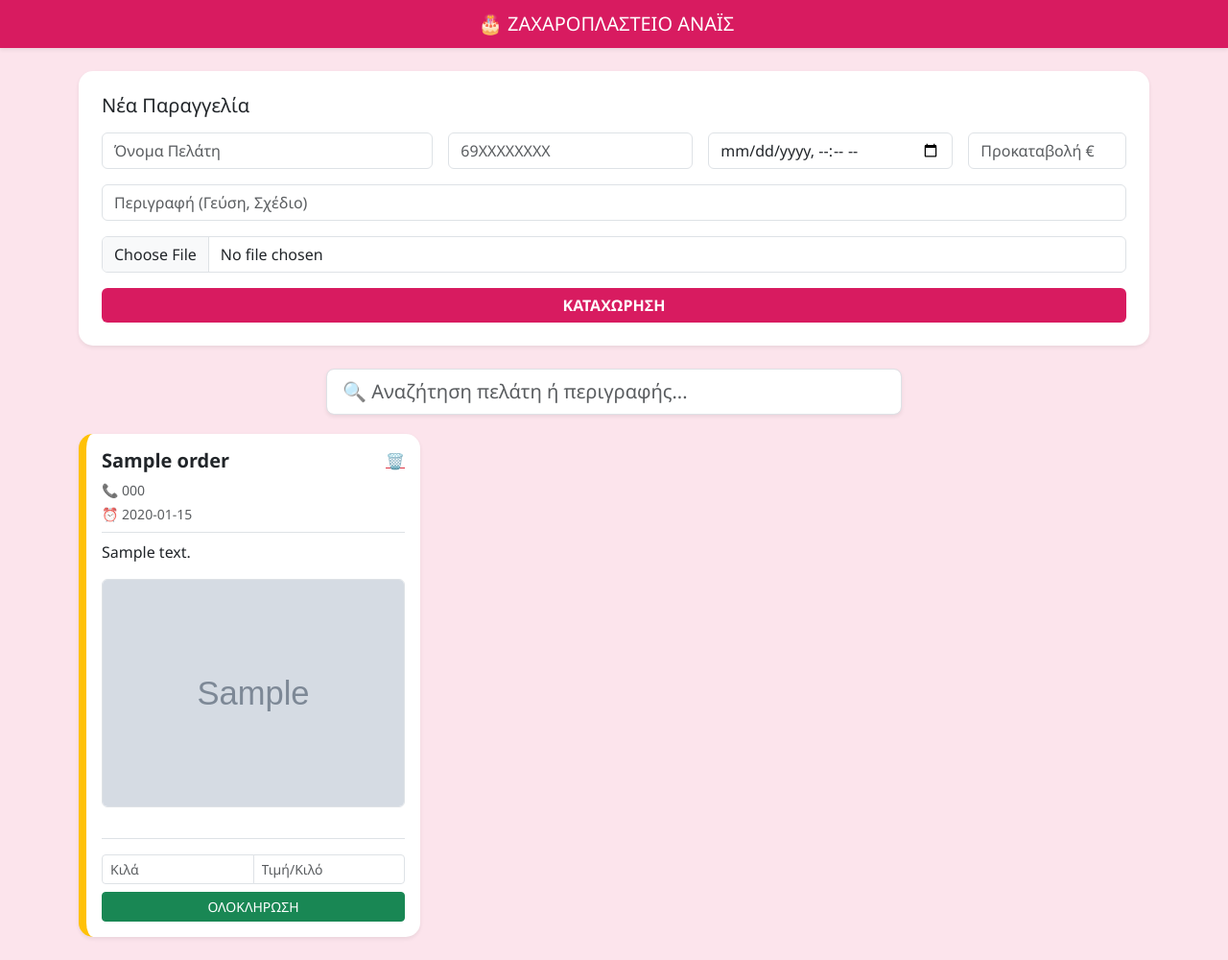
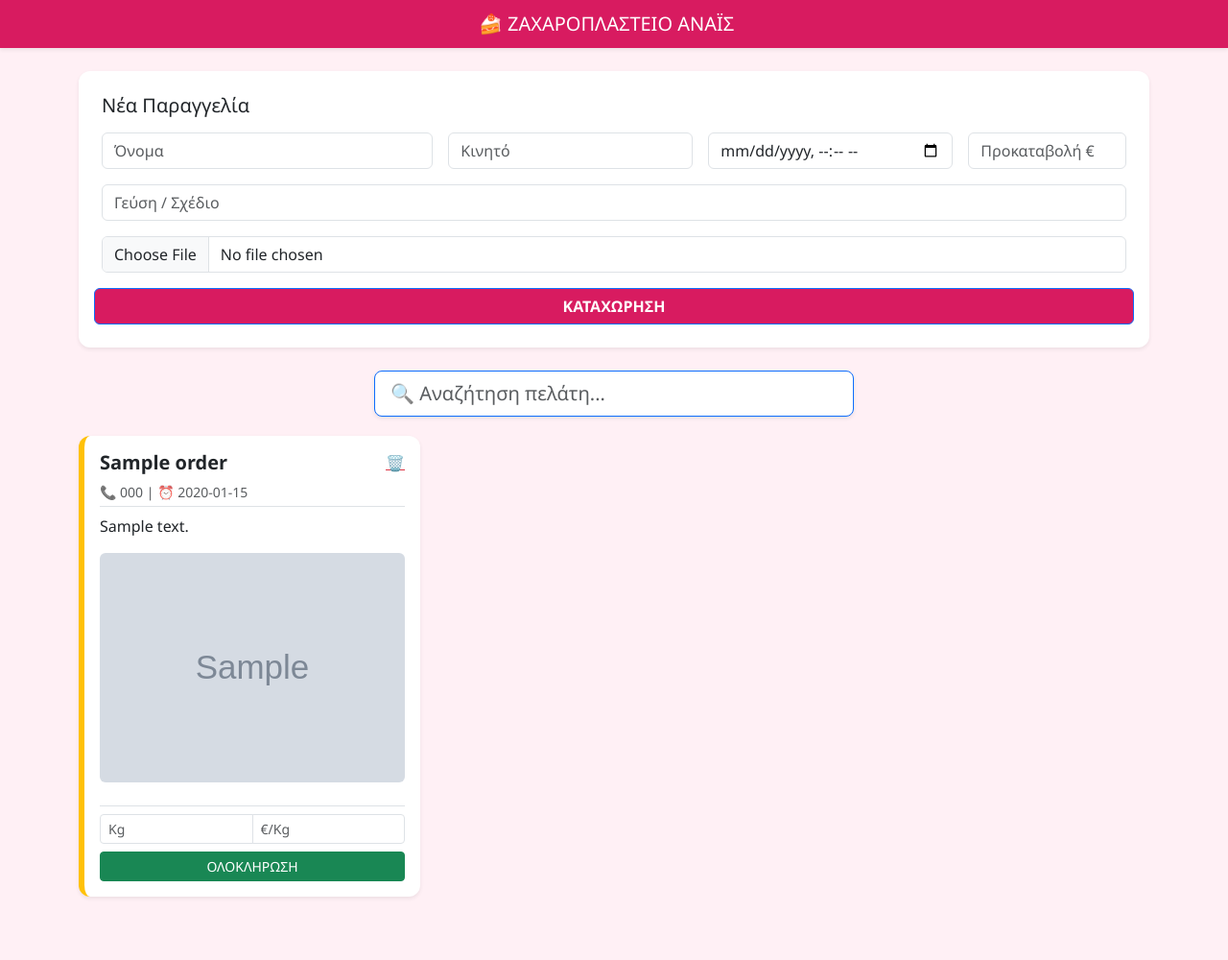
Before and after one commit to ganotisp-maker/anais-pastry-app, a Flask app: page / in a window 1280 px wide. Shown: the whole page at 96% size. After the commit the page ends 935 px from the top, so only its background shows below. Run offline with Flask 3, Linux system fonts and the light colour scheme; tables that the repository leaves empty hold one stand-in row (values such as "Sample post"); grey boxes marked "Sample" are stand-in pictures.

Commit message:
Final pro version with all features

```diff
--- a/app.py
+++ b/app.py
@@ -3,7 +3,7 @@ import sqlite3
 from flask import Flask, render_template, request, redirect, url_for
 from werkzeug.utils import secure_filename
 
-# --- ΡΥΘΜΙΣΕΙΣ ΔΙΑΔΡΟΜΩΝ ΓΙΑ RENDER (LINUX) ---
+# --- ΡΥΘΜΙΣΕΙΣ ΦΑΚΕΛΩΝ ΓΙΑ RENDER ---
 current_dir = os.path.dirname(os.path.abspath(__file__))
 app = Flask(__name__,
             template_folder=os.path.join(current_dir, 'templates'),
@@ -13,7 +13,6 @@ DATABASE = os.path.join(current_dir, 'orders.db')
 UPLOAD_FOLDER = os.path.join(current_dir, 'static', 'uploads')
 app.config['UPLOAD_FOLDER'] = UPLOAD_FOLDER
 
-# Δημιουργία φακέλου uploads αν δεν υπάρχει
 os.makedirs(UPLOAD_FOLDER, exist_ok=True)
 
 def get_db_connection():
@@ -22,7 +21,6 @@ def get_db_connection():
     return conn
 
 def init_db():
-    """Δημιουργία του πίνακα orders αν δεν υπάρχει"""
     conn = get_db_connection()
     conn.execute('''
         CREATE TABLE IF NOT EXISTS orders (
@@ -41,18 +39,30 @@ def init_db():
     conn.commit()
     conn.close()
 
-# --- ΚΡΙΣΙΜΟ: Καλούμε την init_db ΕΔΩ ΕΞΩ ---
-# Αυτό αναγκάζει το Render/Gunicorn να φτιάξει τη βάση πριν το πρώτο request
+# Αρχικοποίηση βάσης
 init_db()
 
 @app.route('/')
 def index():
     conn = get_db_connection()
-    orders = conn.execute('''
+    rows = conn.execute('''
         SELECT * FROM orders
         ORDER BY CASE WHEN status = 'Pending' THEN 0 ELSE 1 END,
         delivery_date ASC
     ''').fetchall()
+
+    # Επεξεργασία δεδομένων πριν το template
+    orders = []
+    for row in rows:
+        order = dict(row)
+        k = order['kilos'] if order['kilos'] else 0
+        p = order['price_per_kilo'] if order['price_per_kilo'] else 0
+        dp = order['down_payment'] if order['down_payment'] else 0
+
+        # Υπολογισμός υπολοίπου ΕΔΩ για αποφυγή Internal Server Error
+        order['total_to_pay'] = round((k * p) - dp, 2)
+        orders.append(order)
+
     conn.close()
     return render_template('index.html', orders=orders)
 
@@ -97,5 +107,4 @@ def delete_order(order_id):
     return redirect(url_for('index'))
 
 if __name__ == '__main__':
-    # Αυτό τρέχει μόνο τοπικά στο PC σου
     app.run(debug=True)
--- a/templates/index.html
+++ b/templates/index.html
@@ -3,27 +3,24 @@
 <head>
     <meta charset="UTF-8">
     <meta name="viewport" content="width=device-width, initial-scale=1.0">
-    <title>Ζαχαροπλαστείο ΑΝΑΪΣ - Παραγγελίες</title>
+    <title>Ζαχαροπλαστείο ΑΝΑΪΣ</title>
     <link href="https://cdn.jsdelivr.net/npm/bootstrap@5.3.0/dist/css/bootstrap.min.css" rel="stylesheet">
     <style>
-        body { background-color: #fce4ec; font-family: 'Segoe UI', Tahoma, Geneva, Verdana, sans-serif; }
+        body { background-color: #fff0f5; font-family: 'Segoe UI', sans-serif; }
         .navbar { background-color: #d81b60 !important; }
-        .card { border: none; border-radius: 15px; transition: 0.3s; }
-        .card:hover { transform: translateY(-5px); box-shadow: 0 10px 20px rgba(0,0,0,0.1); }
-        .btn-primary { background-color: #d81b60; border: none; }
-        .btn-primary:hover { background-color: #ad1457; }
-        .order-card-pending { border-left: 8px solid #ffc107; }
-        .order-card-completed { border-left: 8px solid #4caf50; }
-        .search-container { max-width: 600px; margin: 20px auto; }
-        .viber-btn { background-color: #7360f2; color: white; border: none; }
-        .wa-btn { background-color: #25D366; color: white; border: none; }
+        .card { border-radius: 12px; border: none; }
+        .order-card-pending { border-left: 6px solid #ffc107; }
+        .order-card-completed { border-left: 6px solid #28a745; }
+        .viber-btn { background-color: #7360f2; color: white; }
+        .wa-btn { background-color: #25D366; color: white; }
+        .search-box { max-width: 500px; margin: 20px auto; }
     </style>
 </head>
 <body>
 
-<nav class="navbar navbar-dark shadow-sm mb-4">
+<nav class="navbar navbar-dark shadow-sm mb-4 text-center">
     <div class="container justify-content-center">
-        <span class="navbar-brand mb-0 h1">🎂 ΖΑΧΑΡΟΠΛΑΣΤΕΙΟ ΑΝΑΪΣ</span>
+        <span class="navbar-brand mb-0 h1">🍰 ΖΑΧΑΡΟΠΛΑΣΤΕΙΟ ΑΝΑΪΣ</span>
     </div>
 </nav>
 
@@ -32,69 +29,62 @@
         <h5 class="mb-3">Νέα Παραγγελία</h5>
         <form action="/add" method="POST" enctype="multipart/form-data">
             <div class="row g-3">
-                <div class="col-md-4"><input type="text" name="name" class="form-control" placeholder="Όνομα Πελάτη" required></div>
-                <div class="col-md-3"><input type="text" name="phone" class="form-control" placeholder="69XXXXXXXX"></div>
+                <div class="col-md-4"><input type="text" name="name" class="form-control" placeholder="Όνομα" required></div>
+                <div class="col-md-3"><input type="text" name="phone" class="form-control" placeholder="Κινητό"></div>
                 <div class="col-md-3"><input type="datetime-local" name="delivery_date" class="form-control" required></div>
                 <div class="col-md-2"><input type="number" step="0.01" name="down_payment" class="form-control" placeholder="Προκαταβολή €"></div>
-                <div class="col-12"><input type="text" name="description" class="form-control" placeholder="Περιγραφή (Γεύση, Σχέδιο)"></div>
+                <div class="col-12"><input type="text" name="description" class="form-control" placeholder="Γεύση / Σχέδιο"></div>
                 <div class="col-12"><input type="file" name="image" class="form-control"></div>
-                <div class="col-12"><button type="submit" class="btn btn-primary w-100 fw-bold">ΚΑΤΑΧΩΡΗΣΗ</button></div>
+                <button type="submit" class="btn btn-primary w-100 fw-bold" style="background-color:#d81b60;">ΚΑΤΑΧΩΡΗΣΗ</button>
             </div>
         </form>
     </div>
 
-    <div class="search-container">
-        <input type="text" id="searchInput" class="form-control form-control-lg shadow-sm"
-               placeholder="🔍 Αναζήτηση πελάτη ή περιγραφής..." onkeyup="filterOrders()">
+    <div class="search-box">
+        <input type="text" id="searchInput" class="form-control form-control-lg border-primary shadow-sm"
+               placeholder="🔍 Αναζήτηση πελάτη..." onkeyup="searchOrders()">
     </div>
 
     <div class="row" id="ordersList">
         {% for order in orders %}
-        <div class="col-md-4 mb-4 order-item" data-name="{{ order.customer_name | lower }}" data-desc="{{ order.description | lower }}">
+        <div class="col-md-4 mb-4 order-card" data-name="{{ order.customer_name | lower }}">
             <div class="card h-100 shadow-sm {{ 'order-card-pending' if order.status == 'Pending' else 'order-card-completed' }}">
                 <div class="card-body">
-                    <div class="d-flex justify-content-between align-items-start">
-                        <h5 class="card-title fw-bold">{{ order.customer_name }}</h5>
+                    <div class="d-flex justify-content-between">
+                        <h5 class="fw-bold">{{ order.customer_name }}</h5>
                         <a href="/delete/{{ order.id }}" class="text-danger" onclick="return confirm('Διαγραφή;')">🗑️</a>
                     </div>
-                    <p class="mb-1 text-muted small">📞 {{ order.phone }}</p>
-                    <p class="mb-2 text-muted small">⏰ {{ order.delivery_date }}</p>
-                    <p class="card-text border-top pt-2">{{ order.description }}</p>
+                    <p class="small text-muted mb-1">📞 {{ order.phone }} | ⏰ {{ order.delivery_date }}</p>
+                    <p class="border-top pt-2">{{ order.description }}</p>
 
                     {% if order.image_path %}
-                    <img src="{{ url_for('static', filename='uploads/' + order.image_path) }}" class="img-fluid rounded mb-3 border">
+                    <img src="{{ url_for('static', filename='uploads/' + order.image_path) }}" class="img-fluid rounded mb-2">
                     {% endif %}
 
                     {% if order.status == 'Pending' %}
-                    <form action="/complete/{{ order.id }}" method="POST" class="mt-3 border-top pt-3">
+                    <form action="/complete/{{ order.id }}" method="POST" class="mt-3 border-top pt-2">
                         <div class="input-group input-group-sm mb-2">
-                            <input type="number" step="0.01" name="final_kilos" class="form-control" placeholder="Κιλά" required>
-                            <input type="number" step="0.01" name="price_per_kilo" class="form-control" placeholder="Τιμή/Κιλό" required>
+                            <input type="number" step="0.1" name="final_kilos" class="form-control" placeholder="Kg" required>
+                            <input type="number" step="0.1" name="price_per_kilo" class="form-control" placeholder="€/Kg" required>
                         </div>
                         <button type="submit" class="btn btn-sm btn-success w-100">ΟΛΟΚΛΗΡΩΣΗ</button>
                     </form>
                     {% else %}
-                        {% set total_to_pay = (order.kilos * order.price_per_kilo - order.down_payment)|round(2) %}
-                        <div class="text-center mt-3 border-top pt-3">
-                            <div class="alert alert-success py-1 small mb-2 shadow-sm">
-                                <strong>Υπόλοιπο: {{ total_to_pay }}€</strong> ({{ order.kilos }}kg)
+                    <div class="text-center mt-3 border-top pt-3">
+                        <div class="alert alert-success py-1 small mb-2">
+                            <strong>Υπόλοιπο: {{ order.total_to_pay }}€</strong> ({{ order.kilos }}kg)
+                        </div>
+                        <div class="d-flex flex-column gap-1">
+                            <div class="btn-group w-100">
+                                <button class="btn btn-sm viber-btn py-2" onclick="sendMsg('viber', '{{order.phone}}', '{{order.kilos}}', '{{order.total_to_pay}}')">🟣 Viber</button>
+                                <button class="btn btn-sm wa-btn py-2" onclick="sendMsg('wa', '{{order.phone}}', '{{order.kilos}}', '{{order.total_to_pay}}')">🟢 WA</button>
                             </div>
-
-                            <div class="d-flex flex-column gap-1">
-                                <div class="btn-group w-100">
-                                    <button class="btn btn-sm viber-btn py-2 fw-bold"
-                                            onclick="sendMessage('viber', '{{order.phone}}', '{{order.kilos}}', '{{total_to_pay}}')">🟣 Viber</button>
-                                    <button class="btn btn-sm wa-btn py-2 fw-bold"
-                                            onclick="sendMessage('whatsapp', '{{order.phone}}', '{{order.kilos}}', '{{total_to_pay}}')">🟢 WA</button>
-                                </div>
-                                <div class="btn-group w-100 mt-1">
-                                    <button class="btn btn-sm btn-dark py-2"
-                                            onclick="sendMessage('sms', '{{order.phone}}', '{{order.kilos}}', '{{total_to_pay}}')">💬 SMS</button>
-                                    <button class="btn btn-sm btn-secondary py-2"
-                                            onclick="copyToClipboard('{{order.kilos}}', '{{total_to_pay}}')">📋 Copy</button>
-                                </div>
+                            <div class="btn-group w-100">
+                                <button class="btn btn-sm btn-dark" onclick="sendMsg('sms', '{{order.phone}}', '{{order.kilos}}', '{{order.total_to_pay}}')">💬 SMS</button>
+                                <button class="btn btn-sm btn-secondary" onclick="copyText('{{order.kilos}}', '{{order.total_to_pay}}')">📋 Copy</button>
                             </div>
                         </div>
+                    </div>
                     {% endif %}
                 </div>
             </div>
@@ -104,53 +94,33 @@
 </div>
 
 <script>
-// Λειτουργία Αναζήτησης
-function filterOrders() {
+function searchOrders() {
     let input = document.getElementById('searchInput').value.toLowerCase();
-    let cards = document.getElementsByClassName('order-item');
-
+    let cards = document.getElementsByClassName('order-card');
     for (let card of cards) {
         let name = card.getAttribute('data-name');
-        let desc = card.getAttribute('data-desc');
-        if (name.includes(input) || desc.includes(input)) {
-            card.style.display = "";
-        } else {
-            card.style.display = "none";
-        }
+        card.style.display = name.includes(input) ? "" : "none";
     }
 }
 
-// Λειτουργία Αποστολής Μηνυμάτων
-function sendMessage(platform, phone, kilos, total) {
-    let cleanPhone = phone.replace(/\D/g, '');
-    if (cleanPhone.length === 10 && cleanPhone.startsWith('69')) {
-        cleanPhone = '30' + cleanPhone;
-    }
-
-    let text = "Γεια σας απο το ΑΝΑΪΣ! Η παραγγελια σας (" + kilos + "kg) ειναι ετοιμη. Υπολοιπο προς πληρωμη: " + total + "€. Σας περιμενουμε!";
+function sendMsg(type, phone, kilos, total) {
+    let clean = phone.replace(/\D/g, '');
+    if (clean.length === 10) clean = '30' + clean;
+    let msg = "Γεια σας απο το ΑΝΑΪΣ! Η παραγγελια σας (" + kilos + "kg) ειναι ετοιμη. Υπολοιπο: " + total + "€. Σας περιμενουμε!";
 
     let url = "";
-    if (platform === 'viber') {
-        url = "viber://chat?number=" + cleanPhone + "&draft=" + encodeURIComponent(text);
-    } else if (platform === 'whatsapp') {
-        url = "https://wa.me/" + cleanPhone + "?text=" + encodeURIComponent(text);
-    } else if (platform === 'sms') {
-        url = "sms:" + cleanPhone + "?body=" + encodeURIComponent(text);
-    }
+    if (type === 'viber') url = "viber://chat?number=" + clean + "&draft=" + encodeURIComponent(msg);
+    else if (type === 'wa') url = "https://wa.me/" + clean + "?text=" + encodeURIComponent(msg);
+    else if (type === 'sms') url = "sms:" + clean + "?body=" + encodeURIComponent(msg);
 
-    if (url !== "") {
-        window.location.href = url;
-    }
+    if (url) window.location.href = url;
 }
 
-function copyToClipboard(kilos, total) {
-    let text = "Γεια σας απο το ΑΝΑΪΣ! Η παραγγελια σας (" + kilos + "kg) ειναι ετοιμη. Υπολοιπο: " + total + "€. Σας περιμενουμε!";
-    navigator.clipboard.writeText(text).then(function() {
-        alert("Το μήνυμα αντιγράφηκε στο πρόχειρο!");
-    });
+function copyText(kilos, total) {
+    let msg = "Γεια σας απο το ΑΝΑΪΣ! Η παραγγελια σας (" + kilos + "kg) ειναι ετοιμη. Υπολοιπο: " + total + "€. Σας περιμενουμε!";
+    navigator.clipboard.writeText(msg);
+    alert("Αντιγράφηκε!");
 }
 </script>
-
-<script src="https://cdn.jsdelivr.net/npm/bootstrap@5.3.0/dist/js/bootstrap.bundle.min.js"></script>
 </body>
 </html>
```
